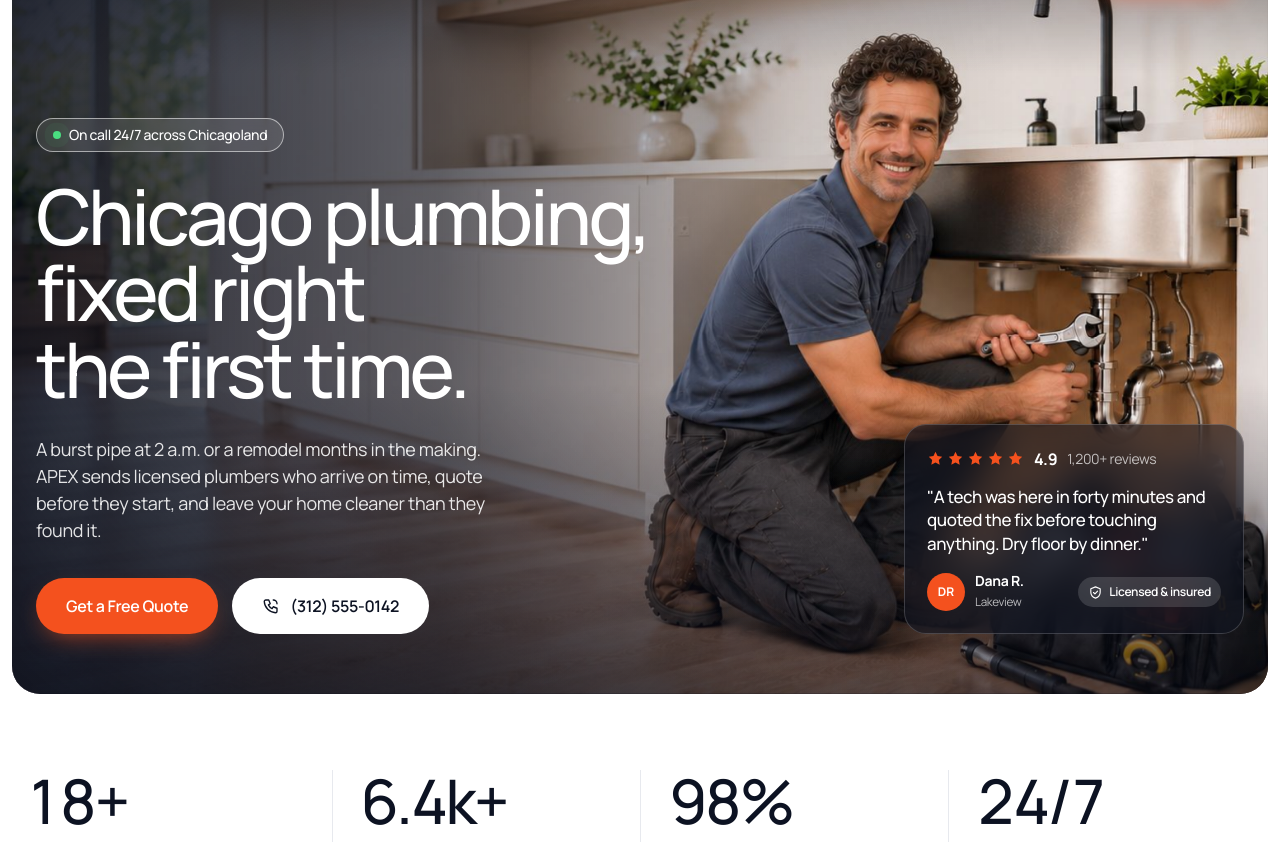
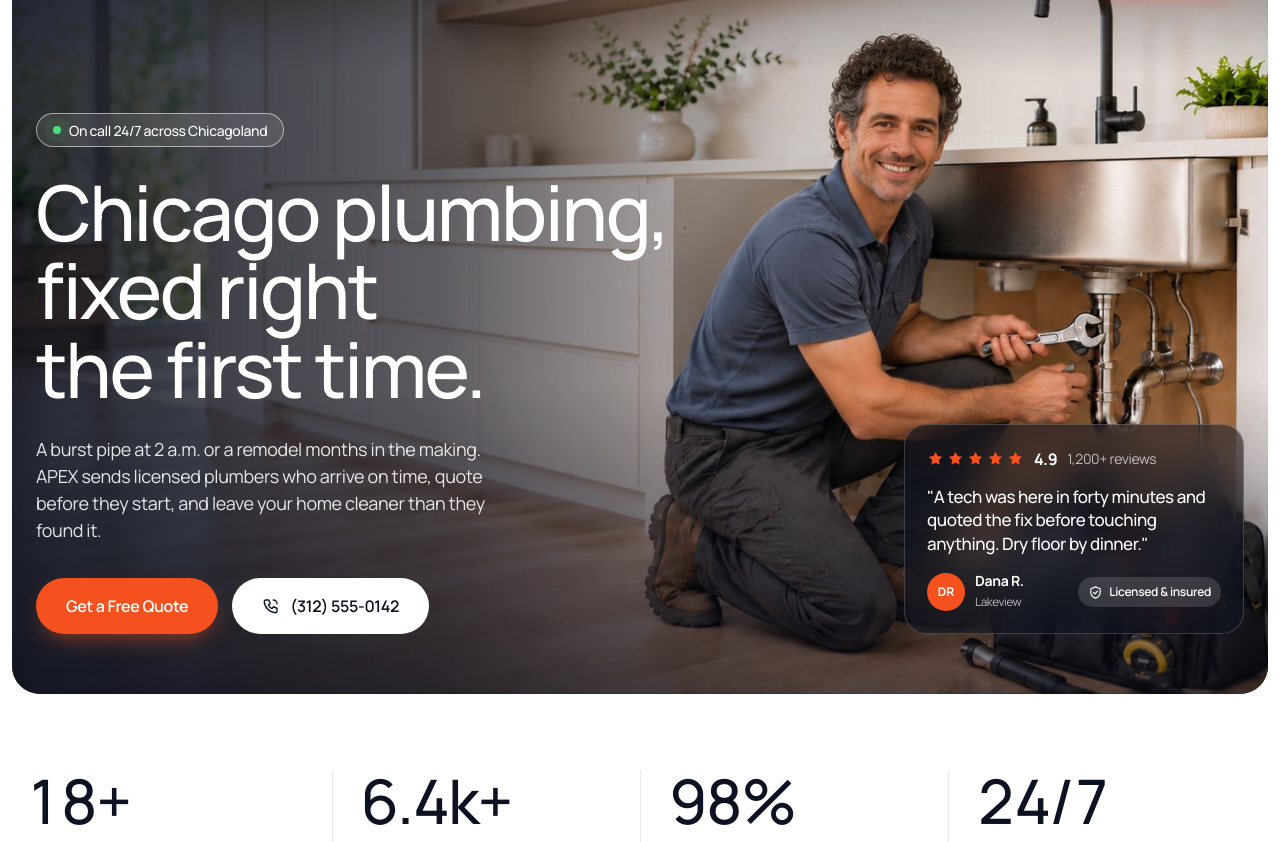
Before and after one commit to DSPTCH-Design/concepts, a plain HTML site: page apex/index.html in a window 1280 px wide. Shown: the part 94-936 px from the top of the page. Drawn offline with Linux system fonts and the light colour scheme; animation ran at ten frames a second.

Commit message:
APEX Plumbing: loosen headline tracking for Manrope
Co-Authored-By: Claude Fable 5.2 <noreply@anthropic.com>
Claude-Session: https://claude.ai/code/session_017gUgWnQ3xSCbo9LR6pdzu3

```diff
--- a/apex/css/style.css
+++ b/apex/css/style.css
@@ -31,7 +31,7 @@ svg{width:1em;height:1em;flex:none}
 :focus-visible{outline:2px solid var(--accent);outline-offset:3px;border-radius:6px}
 
 /* ---------- type ---------- */
-h1,h2{font-weight:500;letter-spacing:-.035em;line-height:1.08;text-wrap:balance}
+h1,h2{font-weight:500;letter-spacing:-.028em;line-height:1.08;text-wrap:balance}
 h2{font-size:clamp(34px,4.4vw,56px)}
 h2 em,.form h3 em{font-style:normal;color:var(--accent)}
 h3{font-size:20px;font-weight:600;letter-spacing:-.03em;line-height:1.25}
@@ -111,7 +111,7 @@ a:hover>.arrow svg:last-child{transform:none}
 @keyframes heroZoom{from{transform:scale(1.12)}to{transform:scale(1)}}
 .hero__shade{position:absolute;inset:0;background:linear-gradient(90deg,rgba(8,12,24,.86) 0%,rgba(8,12,24,.6) 34%,rgba(8,12,24,.1) 62%,rgba(8,12,24,0) 80%),linear-gradient(0deg,rgba(8,12,24,.6) 0%,rgba(8,12,24,0) 40%),linear-gradient(180deg,rgba(8,12,24,.45) 0%,rgba(8,12,24,0) 20%)}
 .hero__content{position:relative;padding:150px 0 60px}
-.hero__title{font-size:clamp(38px,6vw,86px);line-height:1;letter-spacing:-.045em;max-width:9.2em;margin:26px 0 28px}
+.hero__title{font-size:clamp(38px,6vw,86px);line-height:1.02;letter-spacing:-.03em;max-width:9.4em;margin:26px 0 28px}
 .hero__title .w{display:inline-block;overflow:hidden;vertical-align:top;padding-bottom:.14em;margin-bottom:-.14em}
 .hero__title .w>span{display:inline-block;transform:translateY(105%);animation:wordUp .9s var(--ease) forwards;animation-delay:calc(.2s + var(--i)*.06s)}
 @keyframes wordUp{to{transform:none}}
@@ -142,7 +142,7 @@ a:hover>.arrow svg:last-child{transform:none}
 .stats{display:grid;grid-template-columns:repeat(4,1fr);border-bottom:1px solid var(--line);padding:36px 0 40px}
 .stat{padding:0 28px;border-left:1px solid var(--line)}
 .stat:first-child{border-left:0;padding-left:0}
-.stat b{display:block;font-size:clamp(40px,4.8vw,68px);font-weight:500;letter-spacing:-.045em;line-height:1;font-variant-numeric:tabular-nums}
+.stat b{display:block;font-size:clamp(40px,4.8vw,68px);font-weight:500;letter-spacing:-.03em;line-height:1;font-variant-numeric:tabular-nums}
 .stat span{display:flex;align-items:center;gap:8px;margin-top:14px;font-size:15px;color:var(--muted)}
 .stat span::before{content:"";width:7px;height:7px;border-radius:50%;background:var(--accent)}
 
@@ -152,7 +152,7 @@ a:hover>.arrow svg:last-child{transform:none}
 .srow{border-bottom:1px solid var(--line)}
 .srow button{width:100%;display:grid;grid-template-columns:44px 1fr auto;align-items:start;gap:12px;text-align:left;padding:26px 4px 26px 0;transition:padding .5s var(--ease)}
 .srow__n{font-size:13px;font-weight:600;letter-spacing:.04em;color:#A3A9B6;padding-top:9px;transition:color .4s var(--ease)}
-.srow__title{display:block;font-size:clamp(24px,2.5vw,34px);font-weight:500;letter-spacing:-.035em;line-height:1.15;color:#8990A0;transition:color .4s var(--ease),transform .5s var(--ease)}
+.srow__title{display:block;font-size:clamp(24px,2.5vw,34px);font-weight:500;letter-spacing:-.028em;line-height:1.15;color:#8990A0;transition:color .4s var(--ease),transform .5s var(--ease)}
 .srow__desc{display:grid;grid-template-rows:0fr;transition:grid-template-rows .55s var(--ease)}
 .srow__desc>span{overflow:hidden;color:var(--muted);font-size:16px;max-width:440px;opacity:0;transition:opacity .45s var(--ease)}
 .srow__ico{width:52px;height:52px;border-radius:14px;display:grid;place-items:center;font-size:26px;color:#A3A9B6;box-shadow:inset 0 0 0 1px var(--line);transition:background .45s var(--ease),color .45s var(--ease),transform .55s var(--ease),box-shadow .45s}
@@ -193,7 +193,7 @@ a:hover>.arrow svg:last-child{transform:none}
 .band img{position:absolute;left:0;top:-12%;width:100%;height:124%;object-fit:cover;will-change:transform}
 .band__shade{position:absolute;inset:0;background:linear-gradient(180deg,rgba(8,12,24,0) 40%,rgba(8,12,24,.7))}
 .band__content{position:relative;padding-bottom:56px;display:flex;justify-content:space-between;align-items:flex-end;gap:32px;flex-wrap:wrap}
-.band__content p{font-size:clamp(34px,4.6vw,64px);font-weight:500;letter-spacing:-.035em;line-height:1.05}
+.band__content p{font-size:clamp(34px,4.6vw,64px);font-weight:500;letter-spacing:-.028em;line-height:1.05}
 .band__content span{max-width:330px;color:rgba(255,255,255,.9)}
 
 /* ---------- process ---------- */
```
